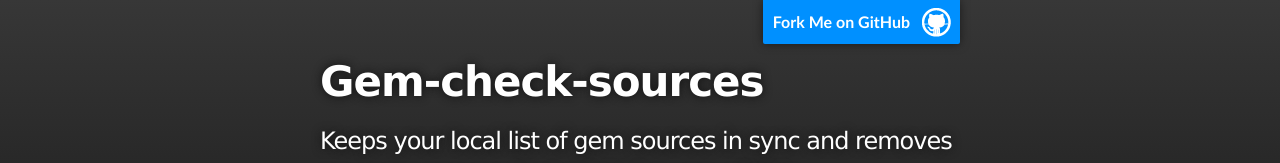
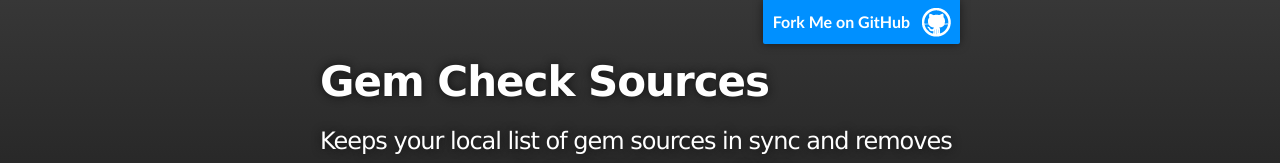
Before and after one commit to britt/gem-check-sources, a plain HTML site: page index.html in a window 1280 px wide. Shown: the top 163 px of the page. Drawn offline with Linux system fonts and the light colour scheme.

Commit message:
Fixed captialization

```diff
--- a/index.html
+++ b/index.html
@@ -8,7 +8,7 @@
 
     <link rel="stylesheet" type="text/css" media="screen" href="stylesheets/stylesheet.css">
 
-    <title>Gem-check-sources</title>
+    <title>gem-check-sources</title>
   </head>
 
   <body>
@@ -18,7 +18,7 @@
         <header class="inner">
           <a id="forkme_banner" href="https://github.com/britt/gem-check-sources">Fork Me on GitHub</a>
 
-          <h1 id="project_title">Gem-check-sources</h1>
+          <h1 id="project_title">Gem Check Sources</h1>
           <h2 id="project_tagline">Keeps your local list of gem sources in sync and removes any gem servers that might be unavailable. </h2>
 
           <section id="downloads">
```
